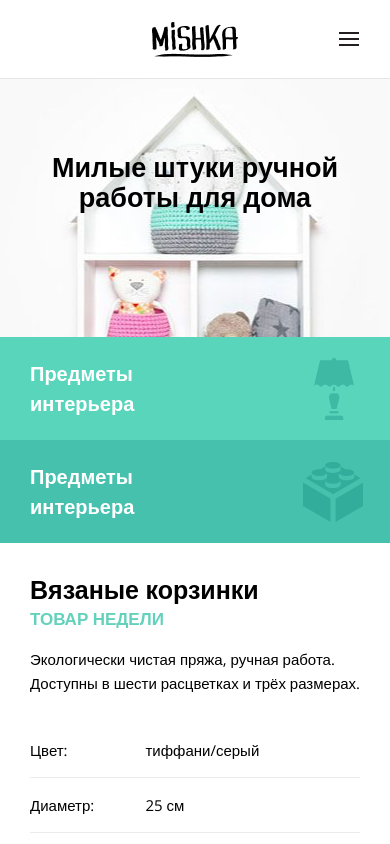
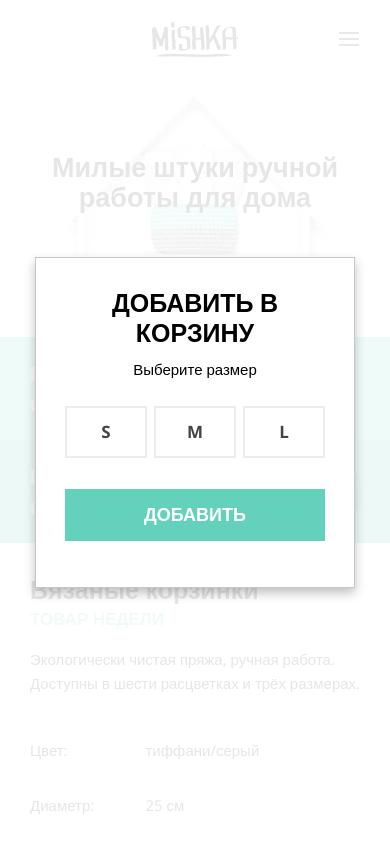
Before and after one commit to Saleyevav/mishka, a plain HTML site: page index.html in a window 390 px wide. Shown: the top 844 px of the page. Drawn offline with nearby package versions, Linux system fonts and the light colour scheme.

Commit message:
create modal for mobile

```diff
--- a/css/main.scss
+++ b/css/main.scss
@@ -574,6 +574,89 @@ footer {
       &::after {
         opacity: 0.3;
       }
+    }
+  }
+}
+
+.modal {
+  position: fixed;
+  top: 0;
+  bottom: 0;
+  left: 0;
+  right: 0;
+  background-color: rgba(255, 255, 255, 0.9);
+  z-index: 20;
+  display: flex;
+
+  form {
+    background-color: #fff;
+    margin: auto;
+    padding: 29px 30px 46px;
+    display: flex;
+    flex-direction: column;
+    align-items: center;
+    max-width: 320px;
+    border: 1px solid #c6c6c6;
+    box-shadow: 0px 5px 10px rgba(0, 1, 1, 0.25);
+
+    h3 {
+      text-align: center;
+      text-transform: uppercase;
+      font-size: 25px;
+      line-height: 30px;
+    }
+    fieldset {
+      display: flex;
+      border: none;
+      padding-top: 22px;
+      padding-bottom: 31px;
+      margin-top: 7px;
+      legend {
+        margin: 0 auto;
+      }
+
+      .radio {
+        display: none;
+      }
+
+      .size-btn {
+        display: flex;
+        width: 82px;
+        height: 52px;
+        border: 2px solid rgba(68, 68, 68, 0.1);
+        color: rgba(68, 68, 68, 1);
+        font-size: 17px;
+        font-weight: 700;
+        span {
+          display: flex;
+          align-items: center;
+          width: 100%;
+          text-align: center;
+          justify-content: center;
+        }
+      }
+
+      .m-btn {
+        margin: 0 7px;
+      }
+
+      .s-radio:checked ~ .s-btn {
+        border: 2px solid rgba(99, 209, 187, 1);
+      }
+      .m-radio:checked ~ .m-btn {
+        border: 2px solid rgba(99, 209, 187, 1);
+      }
+      .l-radio:checked ~ .l-btn {
+        border: 2px solid rgba(99, 209, 187, 1);
+      }
+    }
+
+    .submit-btn {
+      width: 260px;
+      height: 52px;
+      background: #63d1bb;
+      color: #fff;
+      border: none;
     }
   }
 }
--- a/index.html
+++ b/index.html
@@ -197,5 +197,38 @@
         <a href="#" class="copyright">Разработано</a>
       </div>
     </footer>
+    <div class="modal">
+      <form>
+        <h3>Добавить в корзину</h3>
+        <fieldset>
+          <legend>Выберите размер</legend>
+          <input
+            class="s-radio radio"
+            type="radio"
+            name="size"
+            id="s-radio"
+            value="S"
+          />
+          <label class="s-btn size-btn" for="s-radio"><span>S</span></label>
+          <input
+            class="m-radio radio"
+            type="radio"
+            name="size"
+            id="m-radio"
+            value="M"
+          />
+          <label class="m-btn size-btn" for="m-radio"><span>M</span></label>
+          <input
+            class="l-radio radio"
+            type="radio"
+            name="size"
+            id="l-radio"
+            value="L"
+          />
+          <label class="l-btn size-btn" for="l-radio"><span>L</span></label>
+        </fieldset>
+        <button class="submit-btn chost-btn" type="submit">Добавить</button>
+      </form>
+    </div>
   </body>
 </html>
```
Also changed, not shown: css/main.css.
